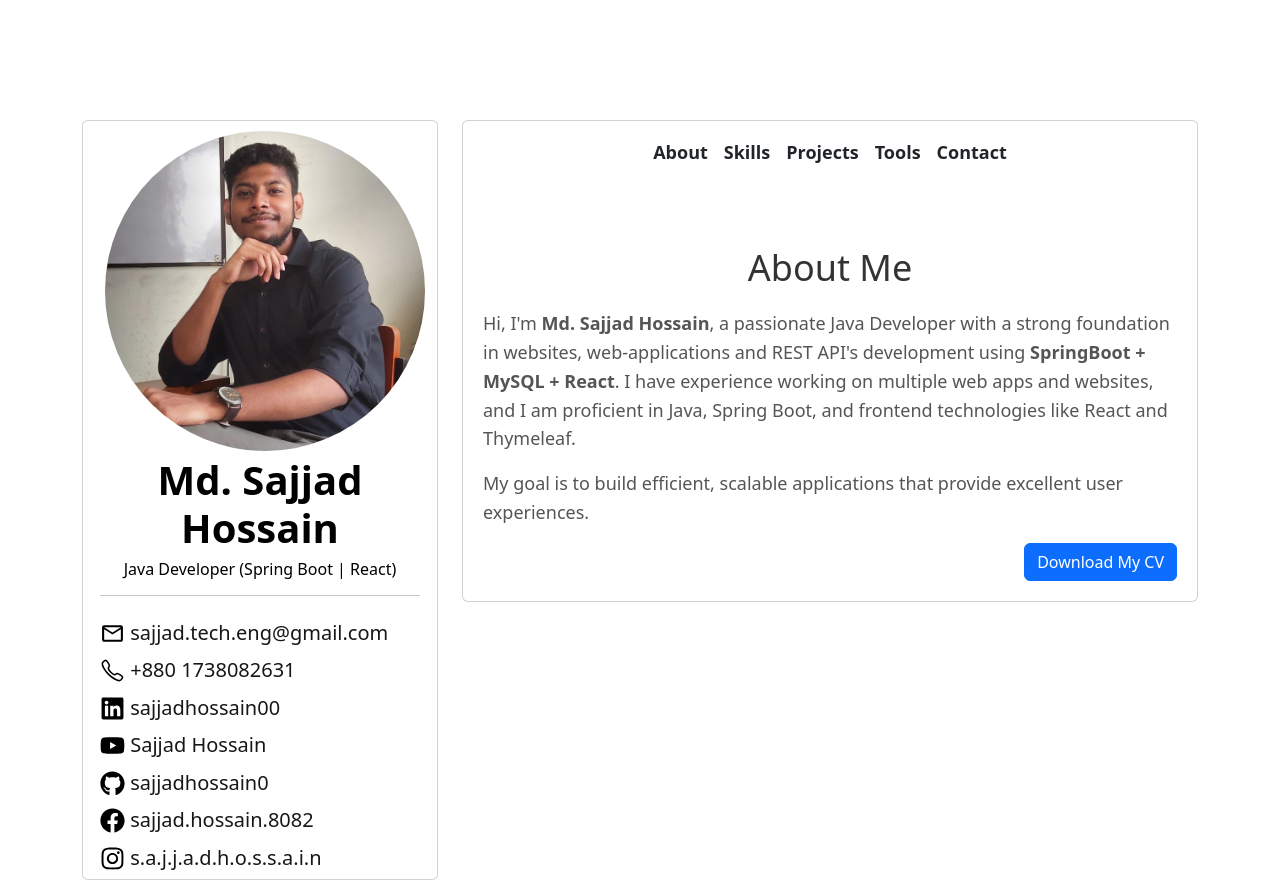
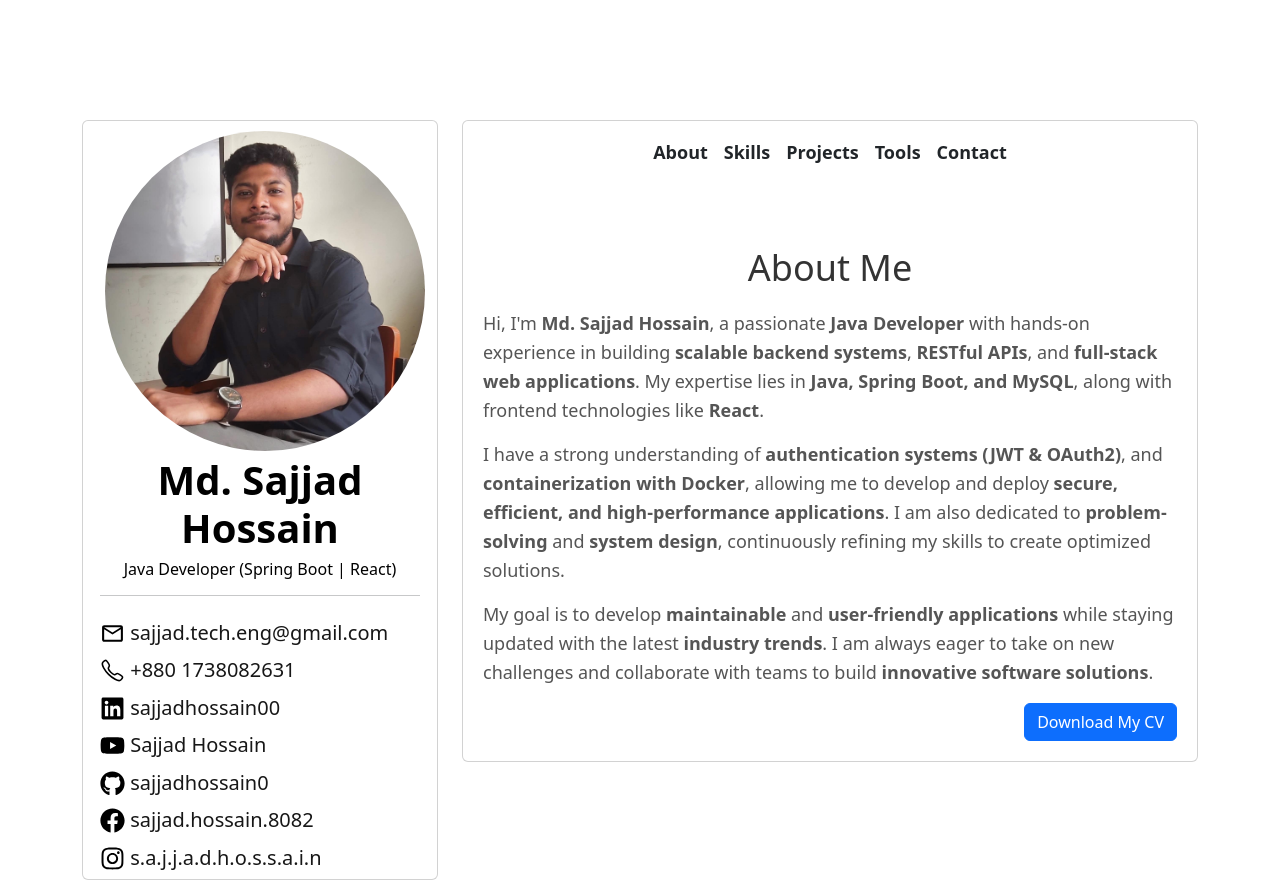
Before and after one commit to SajjadHossain0/portfolio, a React (Create React App) app: page / in a window 1280 px wide. Built offline with nearby package versions, Linux system fonts and the light colour scheme.

Commit message:
add about me text

```diff
--- a/src/components/PortfolioAbout.js
+++ b/src/components/PortfolioAbout.js
@@ -8,13 +8,26 @@ export default function PortfolioAbout({cvLink}) {
 
                 <div className="about-text">
                     <h2 align="center">About Me</h2>
+
                     <p>
-                        Hi, I'm <strong>Md. Sajjad Hossain</strong>, a passionate Java Developer with a strong foundation in
-                        websites, web-applications and REST API's development using <strong>SpringBoot + MySQL + React</strong>. I have experience working on multiple web apps and websites, and I am proficient in
-                        Java, Spring Boot, and frontend technologies like React and Thymeleaf.
+                        Hi, I'm <strong>Md. Sajjad Hossain</strong>, a passionate <strong>Java Developer</strong> with
+                        hands-on experience in building <strong>scalable backend systems</strong>, <strong>RESTful
+                        APIs</strong>, and <strong>full-stack web applications</strong>. My expertise lies in <strong>Java,
+                        Spring Boot, and MySQL</strong>, along with frontend technologies
+                        like <strong>React</strong>.
                     </p>
                     <p>
-                        My goal is to build efficient, scalable applications that provide excellent user experiences.
+                        I have a strong understanding of <strong>authentication systems (JWT &
+                        OAuth2)</strong>, and <strong>containerization with
+                        Docker</strong>, allowing me to develop and deploy <strong>secure, efficient, and high-performance
+                        applications</strong>. I am also dedicated to <strong>problem-solving</strong> and <strong>system
+                        design</strong>, continuously refining my skills to create optimized solutions.
+                    </p>
+                    <p>
+                        My goal is to develop <strong>maintainable</strong> and <strong>user-friendly
+                        applications</strong> while staying updated with the latest <strong>industry trends</strong>. I
+                        am always eager to take on new challenges and collaborate with teams to build <strong>innovative
+                        software solutions</strong>.
                     </p>
 
                     {/* Button to CV */}
--- a/src/components/PortfolioProject.js
+++ b/src/components/PortfolioProject.js
@@ -22,7 +22,7 @@ export default function PortfolioProject() {
                             imgLink="https://github.com/user-attachments/assets/1b85851c-8b93-4101-8352-a240765a9c75"
                             title="Business development"
                             description="A Business development wesite for your Business where you can showcase your business as well as post blog's too."
-                            link="https://github.com/SajjadHossain0/business-web.git"
+                            link="https://sajjad-business-web.vercel.app/"
                             linkText="View Project"/>
                         <ProjectCard
                             imgLink="https://encrypted-tbn0.gstatic.com/images?q=tbn:ANd9GcRnzcxH_JZuqaCQ3Bam1fqN4slz24i5TKFKsA&s"
```
